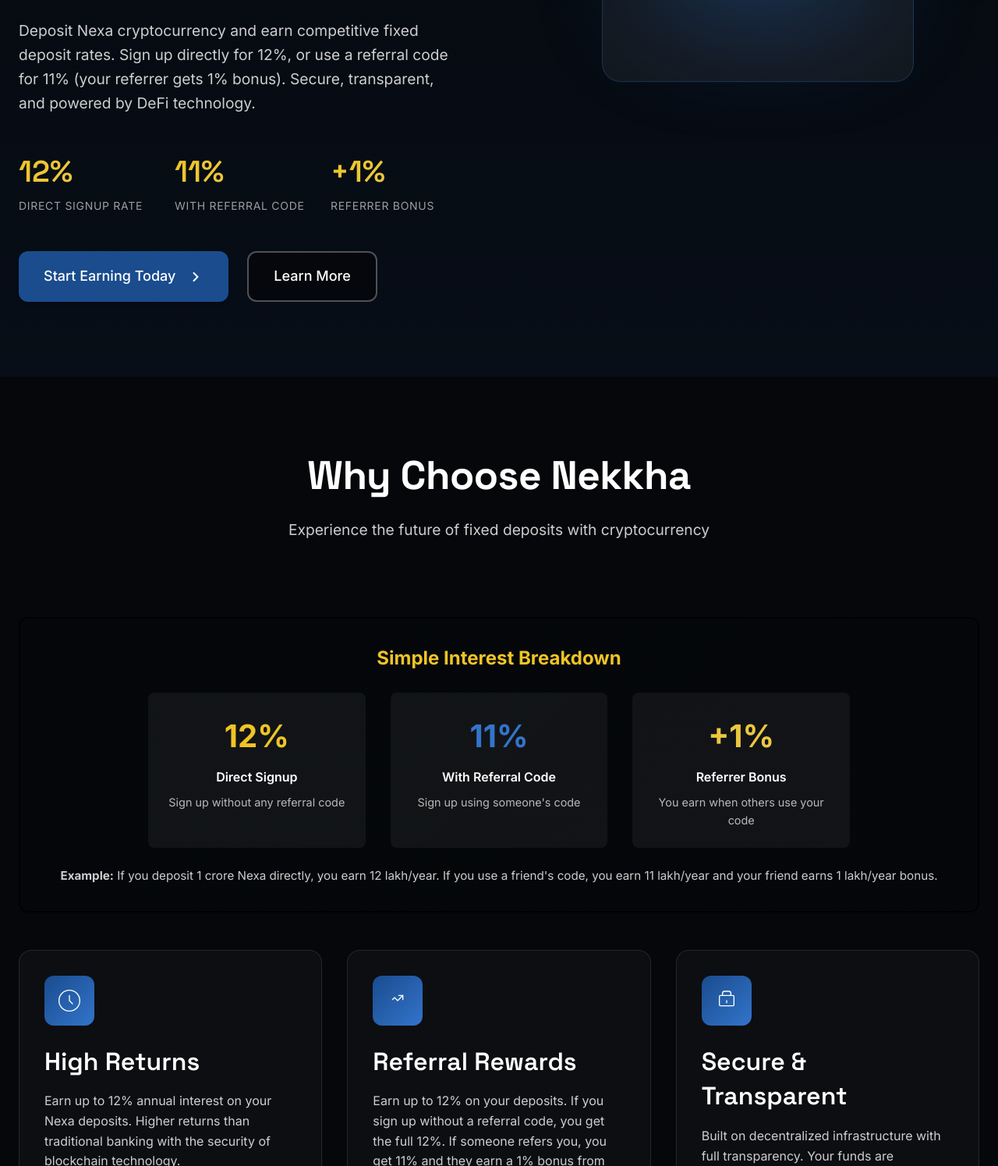
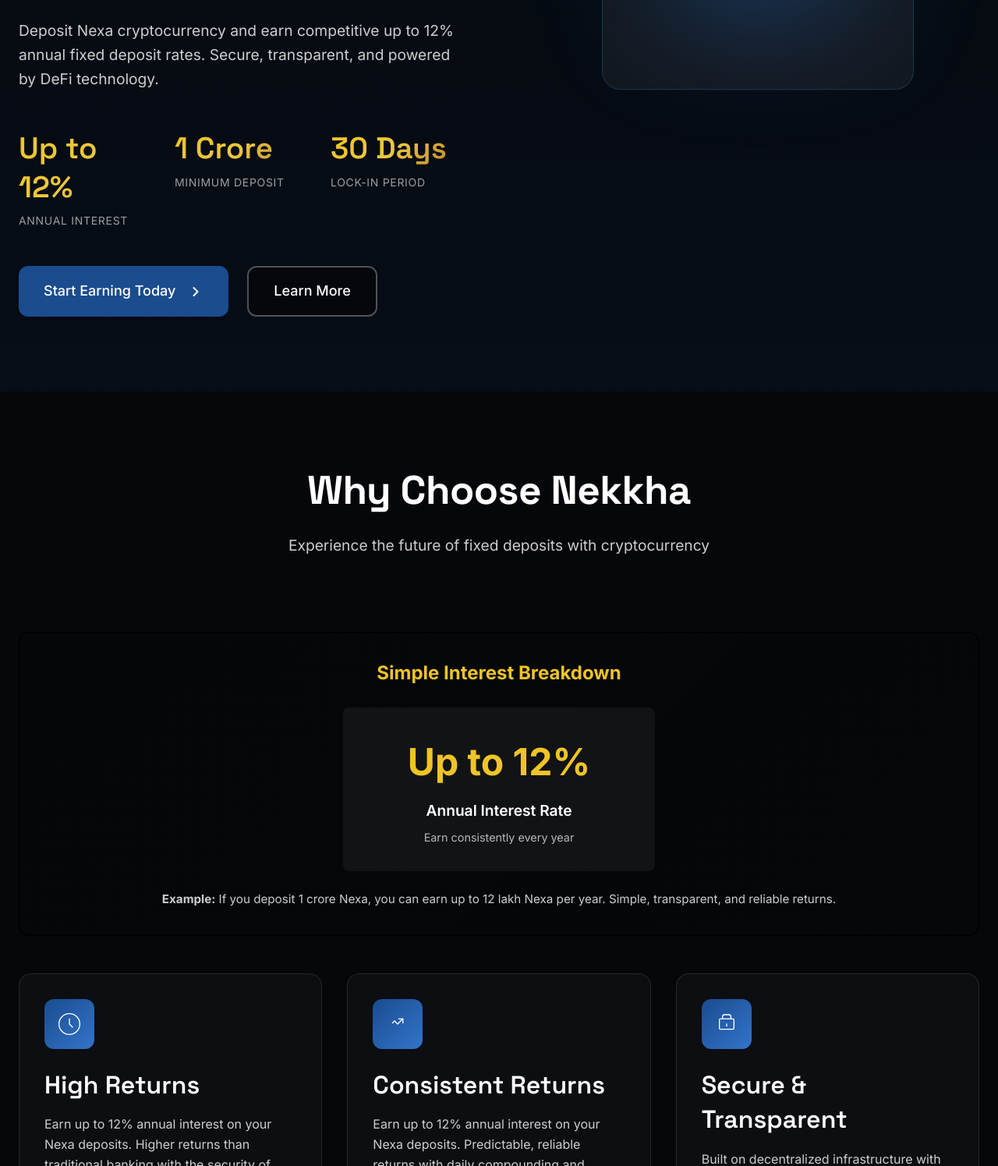
Before and after one commit to amarkrsinha1997/nekkha, a website: page index.html in a window 1280 px wide. Shown: the part 845-2340 px from the top of the page at 78% size. Drawn offline with Linux system fonts and the light colour scheme.

Commit message:
fix: Update interest rates and descriptions for clarity and consistency

```diff
--- a/index.html
+++ b/index.html
@@ -11,7 +11,7 @@
     <!-- Primary Meta Tags -->
     <title>Nekkha.com - Earn Up To 12% Interest on Your Nexa | Crypto Fixed Deposits</title>
     <meta name="title" content="Nekkha.com - Earn Up To 12% Interest on Your Nexa | Crypto Fixed Deposits">
-    <meta name="description" content="Earn 12% annual interest on Nexa deposits (direct signup) or 11% with referral code. Secure DeFi fixed deposits. 1% referral bonus for sharing. Start earning today.">
+    <meta name="description" content="Earn up to 12% annual interest on Nexa deposits. Secure DeFi fixed deposits with transparent terms and no hidden fees. Start earning today.">
     <meta name="keywords" content="Nexa FD, crypto fixed deposit, DeFi savings, earn Nexa, cryptocurrency interest, Nexa investment, passive crypto income, decentralized finance, Nexa staking, crypto earnings">
     <meta name="author" content="Nekkha.com">
     <meta name="robots" content="index, follow">
@@ -21,14 +21,14 @@
     <meta property="og:type" content="website">
     <meta property="og:url" content="https://nekkha.com/">
     <meta property="og:title" content="Nekkha.com - Earn Up To 12% Interest on Your Nexa">
-    <meta property="og:description" content="Earn 12% annual interest (direct signup) or 11% (with referral). Secure DeFi fixed deposits with 1% referral bonus.">
+    <meta property="og:description" content="Earn up to 12% annual interest on secure DeFi fixed deposits. Transparent, reliable, and powered by blockchain technology.">
     <meta property="og:image" content="https://nekkha.com/assets/images/og-image.jpg">
 
     <!-- Twitter -->
     <meta property="twitter:card" content="summary_large_image">
     <meta property="twitter:url" content="https://nekkha.com/">
     <meta property="twitter:title" content="Nekkha.com - Earn Up To 12% Interest on Your Nexa">
-    <meta property="twitter:description" content="Earn 12% annual interest (direct signup) or 11% (with referral). Secure DeFi fixed deposits with 1% referral bonus.">
+    <meta property="twitter:description" content="Earn up to 12% annual interest on secure DeFi fixed deposits. Transparent, reliable, and powered by blockchain technology.">
     <meta property="twitter:image" content="https://nekkha.com/assets/images/twitter-image.jpg">
 
     <!-- Canonical URL -->
@@ -118,22 +118,21 @@
                     <br>on Your Nexa Deposits
                 </h1>
                 <p class="hero-subtitle">
-                    Deposit Nexa cryptocurrency and earn competitive fixed deposit rates.
-                    Sign up directly for 12%, or use a referral code for 11% (your referrer gets 1% bonus).
+                    Deposit Nexa cryptocurrency and earn competitive up to 12% annual fixed deposit rates.
                     Secure, transparent, and powered by DeFi technology.
                 </p>
                 <div class="hero-stats">
                     <div class="stat-item">
-                        <span class="stat-number">12%</span>
-                        <span class="stat-label">Direct Signup Rate</span>
+                        <span class="stat-number">Up to 12%</span>
+                        <span class="stat-label">Annual Interest</span>
                     </div>
                     <div class="stat-item">
-                        <span class="stat-number">11%</span>
-                        <span class="stat-label">With Referral Code</span>
+                        <span class="stat-number">1 Crore</span>
+                        <span class="stat-label">Minimum Deposit</span>
                     </div>
                     <div class="stat-item">
-                        <span class="stat-number">+1%</span>
-                        <span class="stat-label">Referrer Bonus</span>
+                        <span class="stat-number">30 Days</span>
+                        <span class="stat-label">Lock-in Period</span>
                     </div>
                 </div>
                 <div class="hero-cta">
@@ -165,24 +164,14 @@
             <!-- Rate Clarity Box -->
             <div class="rate-clarity-box" style="background: linear-gradient(135deg, rgba(5, 7, 10, 0.6), rgba(5, 7, 10, 0.8)); border: 2px solid rgba(0, 0, 0, 0.8); border-radius: 12px; padding: 2rem; margin-bottom: 3rem; text-align: center;">
                 <h3 style="color: #efc426; margin-bottom: 1.5rem; font-size: 1.5rem;">Simple Interest Breakdown</h3>
-                <div style="display: grid; grid-template-columns: repeat(auto-fit, minmax(250px, 1fr)); gap: 2rem; max-width: 900px; margin: 0 auto;">
-                    <div style="background: rgba(255,255,255,0.05); padding: 1.5rem; border-radius: 8px;">
-                        <div style="font-size: 2.5rem; font-weight: bold; color: #efc426; margin-bottom: 0.5rem;">12%</div>
-                        <div style="color: #ffffff; font-weight: 600; margin-bottom: 0.5rem;">Direct Signup</div>
-                        <div style="color: rgba(255,255,255,0.7); font-size: 0.9rem;">Sign up without any referral code</div>
-                    </div>
-                    <div style="background: rgba(255,255,255,0.05); padding: 1.5rem; border-radius: 8px;">
-                        <div style="font-size: 2.5rem; font-weight: bold; color: #3374cb; margin-bottom: 0.5rem;">11%</div>
-                        <div style="color: #ffffff; font-weight: 600; margin-bottom: 0.5rem;">With Referral Code</div>
-                        <div style="color: rgba(255,255,255,0.7); font-size: 0.9rem;">Sign up using someone's code</div>
-                    </div>
-                    <div style="background: rgba(255,255,255,0.05); padding: 1.5rem; border-radius: 8px;">
-                        <div style="font-size: 2.5rem; font-weight: bold; color: #ebc73f; margin-bottom: 0.5rem;">+1%</div>
-                        <div style="color: #ffffff; font-weight: 600; margin-bottom: 0.5rem;">Referrer Bonus</div>
-                        <div style="color: rgba(255,255,255,0.7); font-size: 0.9rem;">You earn when others use your code</div>
+                <div style="display: grid; grid-template-columns: 1fr; gap: 2rem; max-width: 400px; margin: 0 auto;">
+                    <div style="background: rgba(255,255,255,0.05); padding: 2rem; border-radius: 8px;">
+                        <div style="font-size: 3rem; font-weight: bold; color: #efc426; margin-bottom: 0.5rem;">Up to 12%</div>
+                        <div style="color: #ffffff; font-weight: 600; margin-bottom: 0.5rem; font-size: 1.2rem;">Annual Interest Rate</div>
+                        <div style="color: rgba(255,255,255,0.7); font-size: 0.9rem;">Earn consistently every year</div>
                     </div>
                 </div>
-                <p style="color: rgba(255,255,255,0.8); margin-top: 1.5rem; font-size: 0.95rem;"><strong>Example:</strong> If you deposit 1 crore Nexa directly, you earn 12 lakh/year. If you use a friend's code, you earn 11 lakh/year and your friend earns 1 lakh/year bonus.</p>
+                <p style="color: rgba(255,255,255,0.8); margin-top: 1.5rem; font-size: 0.95rem;"><strong>Example:</strong> If you deposit 1 crore Nexa, you can earn up to 12 lakh Nexa per year. Simple, transparent, and reliable returns.</p>
             </div>
 
             <div class="features-grid">
@@ -206,9 +195,9 @@
                             <path d="M34 22V14H26" stroke="currentColor" stroke-width="2" stroke-linecap="round" stroke-linejoin="round"/>
                         </svg>
                     </div>
-                    <h3 class="feature-title">Referral Rewards</h3>
+                    <h3 class="feature-title">Consistent Returns</h3>
                     <p class="feature-description">
-                        Earn up to 12% on your deposits. If you sign up without a referral code, you get the full 12%. If someone refers you, you get 11% and they earn a 1% bonus from your earnings. Refer others to earn 1% bonus from their deposits too.
+                        Earn up to 12% annual interest on your Nexa deposits. Predictable, reliable returns with daily compounding and monthly payouts for maximum growth.
                     </p>
                 </div>
 
@@ -431,7 +420,7 @@
                     <div class="step-number">3</div>
                     <div class="step-content">
                         <h3>Earn Interest</h3>
-                        <p>Your deposits earn 12% annually. If you used someone's referral code, you earn 11% (they get 1% bonus). Share your referral link to earn 1% bonus from anyone who signs up with your code.</p>
+                        <p>Your deposits earn up to 12% annually with daily compounding. Watch your wealth grow with consistent, reliable returns paid out monthly.</p>
                     </div>
                 </div>
             </div>
@@ -503,18 +492,6 @@
 
                 <div class="faq-item">
                     <button class="faq-question" aria-expanded="false">
-                        <span>How does the referral program work?</span>
-                        <svg class="faq-icon" width="24" height="24" viewBox="0 0 24 24" fill="none">
-                            <path d="M6 9L12 15L18 9" stroke="currentColor" stroke-width="2" stroke-linecap="round" stroke-linejoin="round"/>
-                        </svg>
-                    </button>
-                    <div class="faq-answer">
-                        <p><strong>Simple breakdown:</strong> Sign up directly = earn 12% on your deposits. Sign up with someone's referral code = you earn 11%, they earn 1% bonus from your earnings. When you refer others with your code = they earn 11%, you earn 1% bonus from their earnings. The 1% bonus is passive income that you earn on top of your own deposit interest.</p>
-                    </div>
-                </div>
-
-                <div class="faq-item">
-                    <button class="faq-question" aria-expanded="false">
                         <span>Is my Nexa safe on Nekkha?</span>
                         <svg class="faq-icon" width="24" height="24" viewBox="0 0 24 24" fill="none">
                             <path d="M6 9L12 15L18 9" stroke="currentColor" stroke-width="2" stroke-linecap="round" stroke-linejoin="round"/>
@@ -533,7 +510,7 @@
                         </svg>
                     </button>
                     <div class="faq-answer">
-                        <p>Interest is calculated daily and compounded on your deposit. <strong>Your rate:</strong> 12% annually if you signed up directly, or 11% annually if you used a referral code. <strong>Referral bonus:</strong> If someone signs up with your code, you earn an additional 1% annually from their deposit earnings. All interest accumulates and pays out monthly.</p>
+                        <p>Interest is calculated daily and compounded on your deposit at a rate of up to 12% annually. All interest accumulates and pays out monthly, giving you consistent and predictable returns on your investment.</p>
                     </div>
                 </div>
 
@@ -557,7 +534,7 @@
                         </svg>
                     </button>
                     <div class="faq-answer">
-                        <p>Nekkha focuses exclusively on Nexa cryptocurrency with competitive fixed deposit rates. We offer transparent terms, no hidden fees, generous referral rewards, and a simple user experience backed by robust DeFi technology and security.</p>
+                        <p>Nekkha focuses exclusively on Nexa cryptocurrency with competitive up to 12% fixed deposit rates. We offer transparent terms, no hidden fees, and a simple user experience backed by robust DeFi technology and security.</p>
                     </div>
                 </div>
 
--- a/js/content.config.js
+++ b/js/content.config.js
@@ -26,28 +26,13 @@
   // FINANCIAL RATES & TERMS
   // ===========================
   rates: {
-    // Base interest rate (without referral)
+    // Base interest rate
     baseInterestRate: 12, // 12% annual interest
-
-    // Referral structure: The 12% is split as 11% to user + 1% to referrer
-    referralBonus: 1, // 1% goes to referrer (1/12 of the base rate)
-    referralBonusPercentage: 8.33, // 1% is 8.33% of 12% (1/12 = 8.33%)
-
-    // What referred users get
-    referredUserRate: 11, // 11% annual interest (11/12 of base rate)
-    referrerGetsFromBase: 1, // Referrer gets 1% from the base 12% rate
-
-    // Total potential earnings
-    maxTotalRate: 12, // Maximum 12% if you have no referrer
-    referredUserTotalRate: 11, // 11% if you were referred by someone
 
     // Display strings (for easy updates)
     display: {
-      baseRate: "12%",
-      referredRate: "11%",
-      referralBonus: "1%",
-      referralBonusDescription: "1% of the 12% base rate (1/12)",
-      maxRate: "12%",
+      baseRate: "Up to 12%",
+      maxRate: "Up to 12%",
     },
   },
 
@@ -105,7 +90,6 @@
     signup: "https://app.nekkha.com/signup", // UPDATE: Your webapp signup URL
     dashboard: "https://app.nekkha.com/dashboard",
     deposits: "https://app.nekkha.com/deposits",
-    referrals: "https://app.nekkha.com/referrals",
   },
 
   // ===========================
@@ -130,22 +114,22 @@
       main: "on Your Nexa Deposits",
     },
     subtitle:
-      "Deposit Nexa cryptocurrency and earn competitive fixed deposit rates. Sign up directly for 12%, or use a referral code for 11% while your referrer gets 1% (the 12% is split: 11% to you + 1% to referrer). Secure, transparent, and powered by DeFi technology.",
+      "Deposit Nexa cryptocurrency and earn competitive up to 12% annual fixed deposit rates. Secure, transparent, and powered by DeFi technology.",
     stats: [
       {
-        number: "12%",
-        label: "Direct Signup Rate",
-        description: "Annual interest if you sign up without a referral code",
+        number: "Up to 12%",
+        label: "Annual Interest",
+        description: "Consistent returns on your deposits",
       },
       {
-        number: "11%",
-        label: "With Referral Code",
-        description: "Annual interest if you use someone's referral code",
+        number: "1 Crore",
+        label: "Minimum Deposit",
+        description: "Start earning with 1 crore Nexa",
       },
       {
-        number: "+1%",
-        label: "Referrer Bonus",
-        description: "Extra earnings when you refer others",
+        number: "30 Days",
+        label: "Lock-in Period",
+        description: "Minimum commitment period",
       },
     ],
     cta: {
@@ -166,11 +150,11 @@
         "Earn up to 12% annual interest on your Nexa deposits. Higher returns than traditional banking with the security of blockchain technology.",
     },
     {
-      id: "referral-program",
+      id: "consistent-returns",
       icon: "users",
-      title: "Referral Rewards",
+      title: "Consistent Returns",
       description:
-        "Earn up to 12% on your deposits. If you sign up without a referral code, you get the full 12%. With a referral code, the 12% is split: you get 11% and your referrer gets 1% (1/12 of the base rate). When you refer others, you earn 1% from each of their deposits.",
+        "Earn up to 12% annual interest on your Nexa deposits. Predictable, reliable returns with daily compounding and monthly payouts for maximum growth.",
     },
     {
       id: "secure-defi",
@@ -207,12 +191,6 @@
   // ===========================
   faq: [
     {
-      id: "how-referral-works",
-      question: "How does the referral system work?",
-      answer:
-        "Simple breakdown: Sign up directly = earn 12% on your deposits. Sign up with someone's referral code = the 12% is split: you earn 11% (11/12), they earn 1% (1/12). When you refer others = they earn 11%, you earn 1% of the base rate on their deposit. The 1% you earn comes from the platform's 12% rate being divided, not from the referred user's earnings. This is passive income on top of your own deposit interest.",
-    },
-    {
       id: "minimum-deposit",
       question: "What is the minimum deposit amount?",
       answer:
@@ -222,7 +200,7 @@
       id: "interest-calculation",
       question: "How is interest calculated?",
       answer:
-        "Interest is calculated daily and compounded on your deposit. Your rate: 12% annually if you signed up directly, or 11% annually if you used a referral code. Referral bonus: If someone signs up with your code, you earn 1% annually from the base 12% rate on their deposit (this is 1/12 of the total interest paid on their deposit). All interest accumulates and pays out monthly.",
+        "Interest is calculated daily and compounded on your deposit at a rate of up to 12% annually. All interest accumulates and pays out monthly, giving you consistent and predictable returns on your investment.",
     },
     {
       id: "withdrawal-process",
@@ -252,13 +230,13 @@
       step: 2,
       title: "Deposit Nexa",
       description:
-        "Transfer minimum 1 crore Nexa to your Nekkha wallet. Optional: Use a referral code - you'll earn 11% and your referrer gets 1%. Without a code, you earn the full 12%.",
+        "Transfer minimum 1 crore Nexa to your Nekkha wallet. Your deposits are secured by blockchain technology and smart contracts.",
     },
     {
       step: 3,
       title: "Earn Interest",
       description:
-        "Your deposits earn 12% annually. If you used someone's referral code, you get 11%, they get 1%. Share your referral link to earn 1% from the base rate on deposits made by anyone who signs up with your code.",
+        "Your deposits earn up to 12% annually with daily compounding. Watch your wealth grow with consistent, reliable returns paid out monthly.",
     },
   ],
 
@@ -267,7 +245,7 @@
   // ===========================
   footerStats: [
     {
-      number: "12%",
+      number: "Up to 12%",
       label: "Annual Interest",
     },
     {
```
